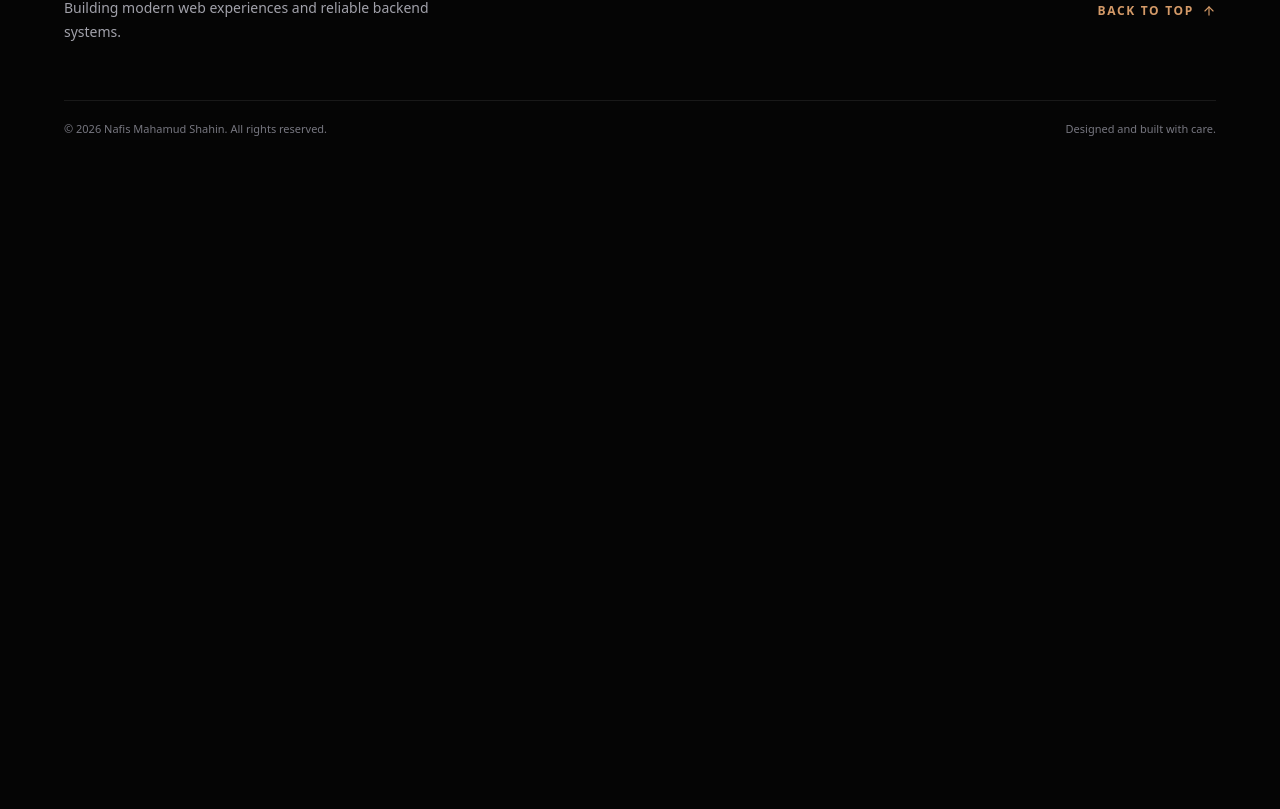
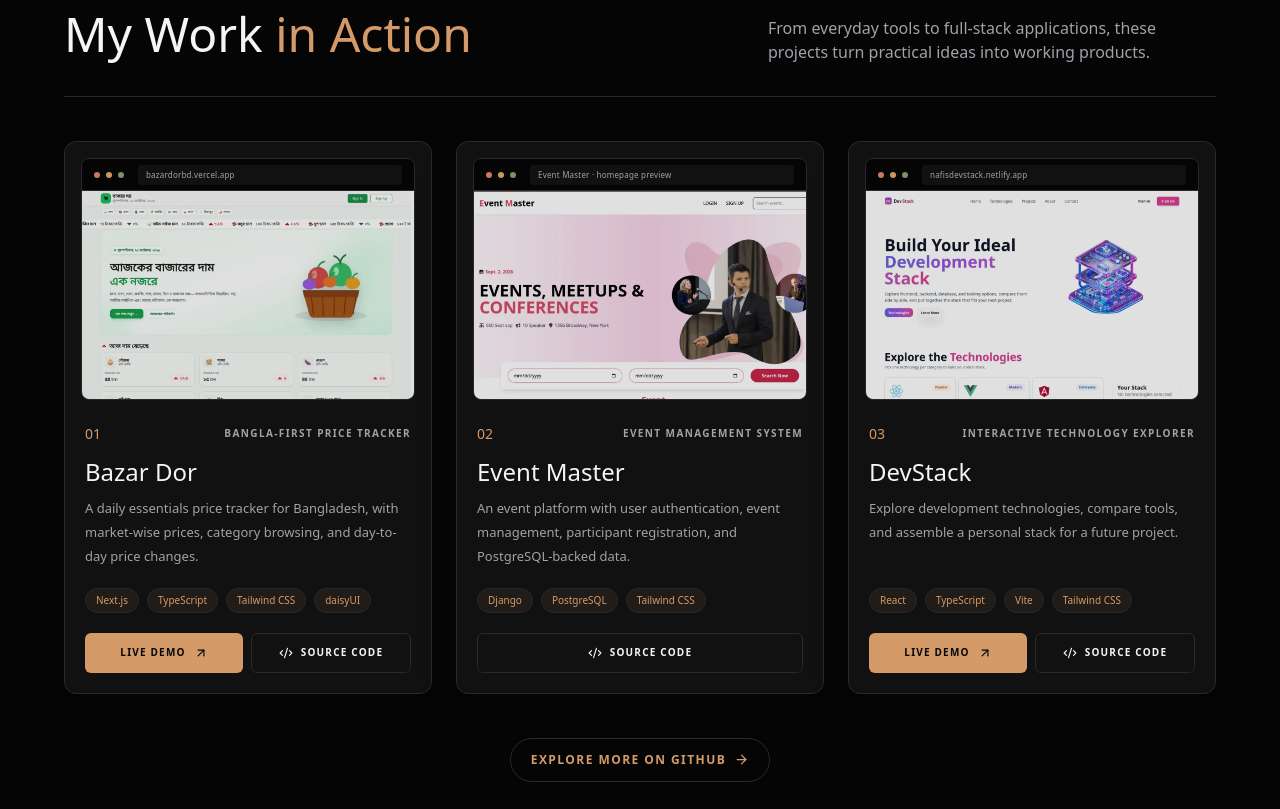
Before and after one commit to nafismahamudshahin/NafisDev, a Next.js app: page / in a window 1280 px wide. Shown: the part 1811-2620 px from the top of the page. Before the commit the page ends 1969 px from the top, so only its background shows below. Built offline with nearby package versions, Linux system fonts and the light colour scheme.

Commit message:
Build featured projects section

```diff
--- a/src/app/page.tsx
+++ b/src/app/page.tsx
@@ -1,5 +1,6 @@
 import About from '@/components/About';
 import HeroBanner from '@/components/heroSectoin/HeroBanner';
+import Projects from '@/components/Projects';
 import React from 'react';
 
 const HomePage = () => {
@@ -7,6 +8,7 @@
     <>
       <HeroBanner></HeroBanner>
       <About></About>
+      <Projects />
     </>
   );
 };
--- /dev/null
+++ b/src/components/Projects.tsx
@@ -0,0 +1,134 @@
+import Image from "next/image";
+import { ArrowDown, ArrowUpRight, Code2 } from "lucide-react";
+import { projects } from "@/data/projects";
+
+export default function Projects() {
+    return (
+        <section
+            id="projects"
+            aria-labelledby="projects-heading"
+            className="relative scroll-mt-20 overflow-hidden bg-transparent py-20 text-on-surface sm:py-24"
+        >
+            {/* <div
+                aria-hidden="true"
+                className="pointer-events-none absolute -right-40 top-0 h-96 w-96 rounded-full bg-primary/[0.06] blur-[120px]"
+            /> */}
+
+            <div className="relative mx-auto w-full max-w-7xl px-5 sm:px-8 lg:px-16">
+                <div className="mb-9 flex flex-col gap-5 border-b border-outline-variant pb-7 sm:mb-11 sm:pb-8 lg:flex-row lg:items-end lg:justify-between">
+                    <div>
+                        <p className="mb-3 text-[10px] font-semibold uppercase tracking-[0.24em] text-primary sm:text-xs">
+                            A closer look at what I build
+                        </p>
+                        <h2
+                            id="projects-heading"
+                            className="font-headline-lg text-4xl leading-tight text-on-surface sm:text-5xl"
+                        >
+                            My Work <span className="text-primary">in Action</span>
+                        </h2>
+                    </div>
+                    <p className="max-w-md text-sm leading-6 text-on-surface-variant sm:text-base">
+                        From everyday tools to full-stack applications, these projects turn
+                        practical ideas into working products.
+                    </p>
+                </div>
+
+                <div className="grid grid-cols-1 gap-5 sm:grid-cols-2 sm:gap-6 xl:grid-cols-3">
+                    {projects.map((project) => (
+                        <article
+                            key={project.name}
+                            className="group flex min-w-0 flex-col rounded-xl border border-outline-variant bg-surface-container p-3.5 shadow-[0_14px_35px_rgba(0,0,0,0.22)] transition duration-300 hover:-translate-y-1 hover:border-primary/50 hover:bg-surface-container-high hover:shadow-[0_20px_48px_rgba(0,0,0,0.34)] motion-reduce:transform-none motion-reduce:transition-none sm:p-4"
+                        >
+                            <div className="overflow-hidden rounded-lg border border-outline-variant bg-surface shadow-inner">
+                                <div className="flex h-8 items-center gap-1.5 border-b border-outline-variant bg-background px-3">
+                                    <span aria-hidden="true" className="h-1.5 w-1.5 rounded-full bg-[#c9785f]" />
+                                    <span aria-hidden="true" className="h-1.5 w-1.5 rounded-full bg-[#c69a5a]" />
+                                    <span aria-hidden="true" className="h-1.5 w-1.5 rounded-full bg-[#78916b]" />
+                                    <span className="ml-2 min-w-0 flex-1 truncate rounded-sm bg-surface-container px-2 py-1 text-[8px] tracking-wide text-on-surface-variant">
+                                        {project.previewLabel}
+                                    </span>
+                                </div>
+                                <div className="relative aspect-[16/10] overflow-hidden bg-surface">
+                                    <Image
+                                        src={project.image}
+                                        alt={project.imageAlt}
+                                        fill
+                                        sizes="(max-width: 639px) 100vw, (max-width: 1279px) 50vw, 33vw"
+                                        className="object-cover transition duration-500 brightness-[0.88] saturate-[0.82] group-hover:scale-[1.025] group-hover:brightness-100 group-hover:saturate-100 motion-reduce:transform-none motion-reduce:transition-none"
+                                    />
+                                </div>
+                            </div>
+
+                            <div className="flex flex-1 flex-col px-1 pb-1 pt-5 sm:pt-6">
+                                <div className="mb-3 flex items-center justify-between gap-3">
+                                    <span className="font-headline-sm text-sm text-primary">
+                                        {project.number}
+                                    </span>
+                                    <span className="truncate text-right text-[9px] font-semibold uppercase tracking-[0.14em] text-on-surface-variant sm:text-[10px]">
+                                        {project.category}
+                                    </span>
+                                </div>
+
+                                <h3 className="font-headline-lg text-2xl text-on-surface transition-colors group-hover:text-primary">
+                                    {project.name}
+                                </h3>
+                                <p className="mt-2 min-h-[4.5rem] text-[13px] leading-6 text-on-surface-variant">
+                                    {project.description}
+                                </p>
+
+                                <ul
+                                    aria-label={`${project.name} technologies`}
+                                    className="mt-5 flex flex-wrap gap-2"
+                                >
+                                    {project.technologies.map((technology) => (
+                                        <li
+                                            key={technology}
+                                            className="rounded-full border border-outline-variant bg-primary/[0.08] px-2.5 py-1 text-[10px] font-medium text-primary"
+                                        >
+                                            {technology}
+                                        </li>
+                                    ))}
+                                </ul>
+
+                                <div className="mt-auto flex flex-wrap gap-2 pt-5">
+                                    {project.demoUrl && (
+                                        <a
+                                            href={project.demoUrl}
+                                            target="_blank"
+                                            rel="noreferrer"
+                                            className="inline-flex min-h-10 flex-1 items-center justify-center gap-2 rounded-md bg-primary px-3 py-2 text-[10px] font-bold uppercase tracking-[0.12em] text-[#050505] transition-colors hover:bg-[#e5b68e] focus-visible:outline focus-visible:outline-2 focus-visible:outline-offset-2 focus-visible:outline-primary"
+                                        >
+                                            Live Demo
+                                            <ArrowUpRight size={14} aria-hidden="true" />
+                                        </a>
+                                    )}
+                                    <a
+                                        href={project.sourceUrl}
+                                        target="_blank"
+                                        rel="noreferrer"
+                                        className="inline-flex min-h-10 flex-1 items-center justify-center gap-2 rounded-md border border-outline-variant px-3 py-2 text-[10px] font-bold uppercase tracking-[0.12em] text-on-surface transition-colors hover:border-primary/70 hover:bg-primary/[0.08] hover:text-primary focus-visible:outline focus-visible:outline-2 focus-visible:outline-offset-2 focus-visible:outline-primary"
+                                    >
+                                        <Code2 size={14} aria-hidden="true" />
+                                        Source Code
+                                    </a>
+                                </div>
+                            </div>
+                        </article>
+                    ))}
+                </div>
+
+                <div className="mt-9 flex justify-center sm:mt-11">
+                    <a
+                        href="https://github.com/nafismahamudshahin?tab=repositories"
+                        target="_blank"
+                        rel="noreferrer"
+                        className="inline-flex min-h-11 items-center gap-2 rounded-full border border-outline-variant px-5 py-3 text-xs font-semibold uppercase tracking-[0.12em] text-primary transition-colors hover:border-primary hover:bg-primary/10 focus-visible:outline focus-visible:outline-2 focus-visible:outline-offset-2 focus-visible:outline-primary"
+                    >
+                        Explore more on GitHub
+                        <ArrowDown size={15} aria-hidden="true" className="-rotate-90" />
+                    </a>
+                </div>
+            </div>
+        </section>
+    );
+}
```
